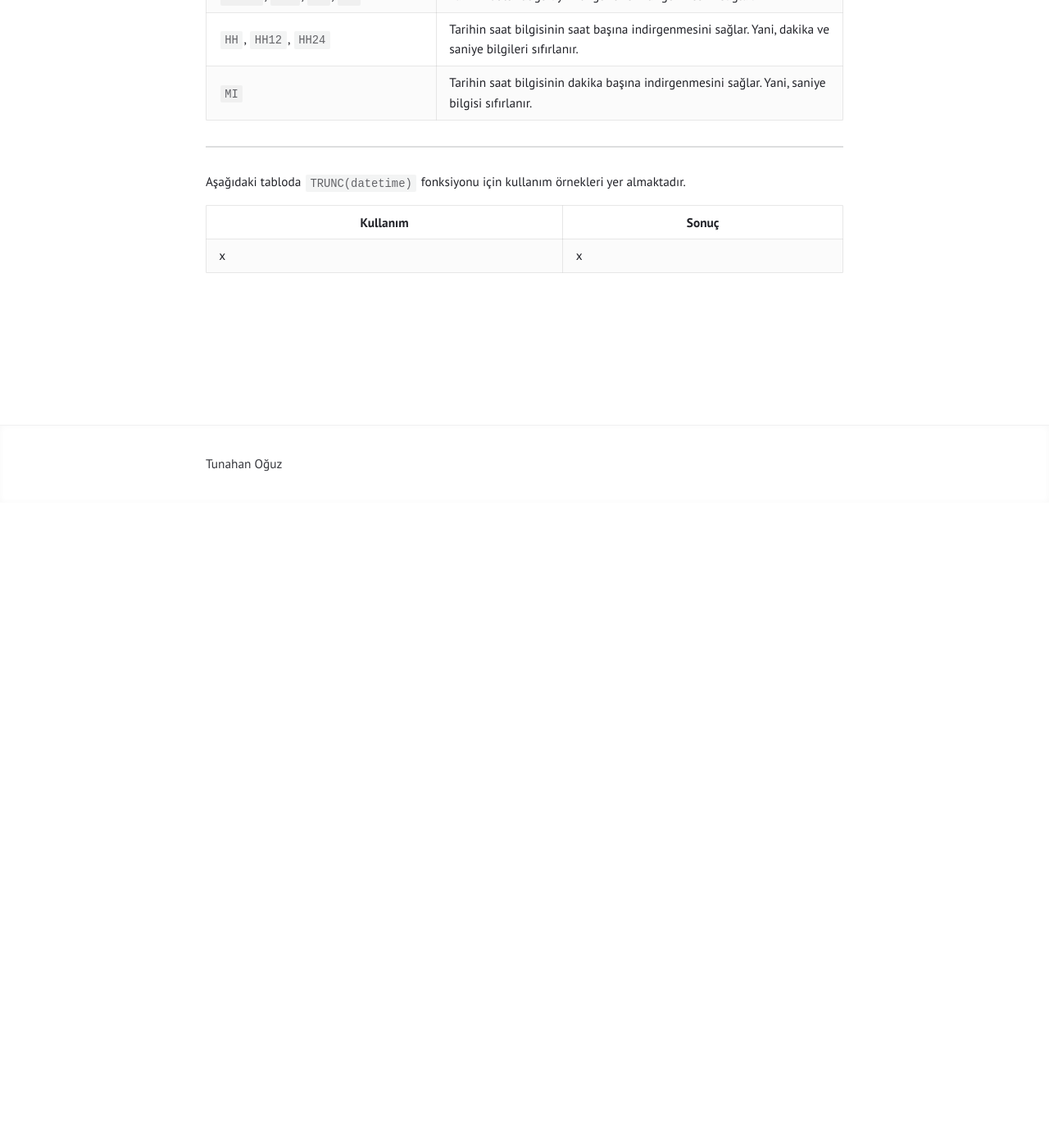
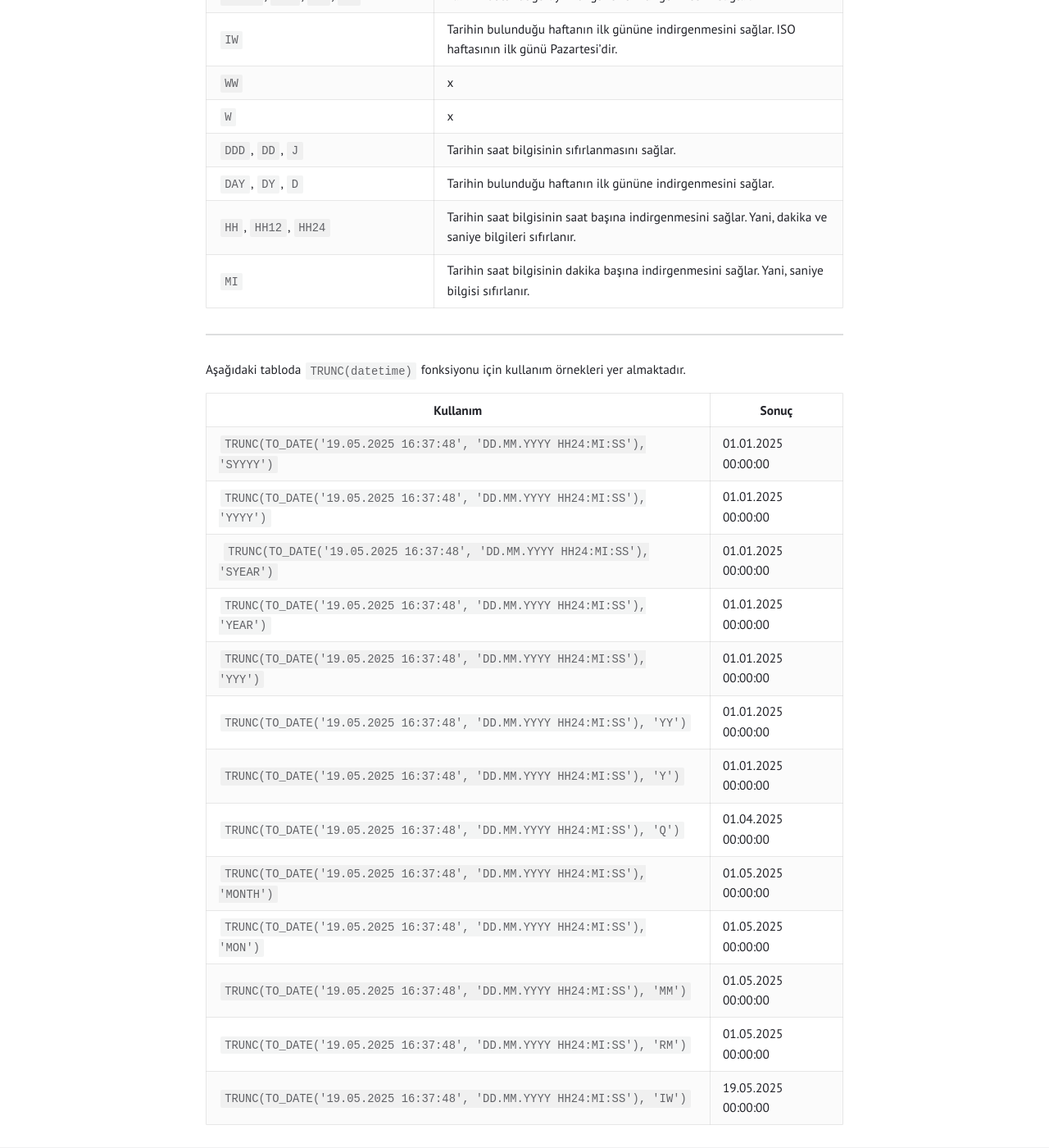
Before and after one commit to tunahanoguz/tunahanoguz.github.io, a Jekyll site: the page built from _posts/2025-05-27-oracle-trunc-datetime-fonksiyonu.md, in a window 1280 px wide and 1400 px high, scrolled down 787 px. Shown: the whole window at 82% size. Built offline with Jekyll 4.4.1, drawn with Linux system fonts in a browser that asks for light colours; before the commit the page ends 1242 px from its top, so only the background shows below that.

Commit message:
Update 2025-05-27-oracle-trunc-datetime-fonksiyonu.md

```diff
--- a/_posts/2025-05-27-oracle-trunc-datetime-fonksiyonu.md
+++ b/_posts/2025-05-27-oracle-trunc-datetime-fonksiyonu.md
@@ -22,9 +22,14 @@ Aşağıdaki tabloda bu fonksiyon için kullanılabilecek formatlar ve açıklam
 
 | Format                                             | Açıklama                                                                                                |
 |----------------------------------------------------|---------------------------------------------------------------------------------------------------------|
-| `SYYYY`, `YYYY`, `YEAR`, `SYEAR`, `YYY`, `YY`, `Y` | Tarihin yılın ilk gününe indirgenmesini sağlar.                                                         |
+| `SYYYY`, `YYYY`, `SYEAR`, `YEAR`, `YYY`, `YY`, `Y` | Tarihin yılın ilk gününe indirgenmesini sağlar.                                                         |
 | `Q`                                                | Tarihin bulunduğu çeyreğin ilk gününe indirgenmesini sağlar.                                            |
 | `MONTH`, `MON`, `MM`, `RM`                         | Tarihin bulunduğu ayın ilk gününe indirgenmesini sağlar.                                                |
+| `IW`                                               | Tarihin bulunduğu haftanın ilk gününe indirgenmesini sağlar.	ISO haftasının ilk günü Pazartesi'dir.     |
+| `WW`                                               | x                                                                                                       |
+| `W`                                                | x                                                                                                       |
+| `DDD`, `DD`, `J`                                   | Tarihin saat bilgisinin sıfırlanmasını sağlar.                                                          |
+| `DAY`, `DY`, `D`                                   | Tarihin bulunduğu haftanın ilk gününe indirgenmesini sağlar.                                            |
 | `HH`, `HH12`, `HH24`                               | Tarihin saat bilgisinin saat başına indirgenmesini sağlar. Yani, dakika ve saniye bilgileri sıfırlanır. |
 | `MI`                                               | Tarihin saat bilgisinin dakika başına indirgenmesini sağlar. Yani, saniye bilgisi sıfırlanır.           |
 
@@ -32,6 +37,18 @@ Aşağıdaki tabloda bu fonksiyon için kullanılabilecek formatlar ve açıklam
 
 Aşağıdaki tabloda `TRUNC(datetime)` fonksiyonu için kullanım örnekleri yer almaktadır.
 
-| Kullanım | Sonuç |
-|----------|-------|
-| x        | x     |
+| Kullanım                                                                  | Sonuç               |
+|---------------------------------------------------------------------------|---------------------|
+| `TRUNC(TO_DATE('19.05.2025 16:37:48', 'DD.MM.YYYY HH24:MI:SS'), 'SYYYY')` | 01.01.2025 00:00:00 |
+| `TRUNC(TO_DATE('19.05.2025 16:37:48', 'DD.MM.YYYY HH24:MI:SS'), 'YYYY')`  | 01.01.2025 00:00:00 |
+| `TRUNC(TO_DATE('19.05.2025 16:37:48', 'DD.MM.YYYY HH24:MI:SS'), 'SYEAR')` | 01.01.2025 00:00:00 |
+| `TRUNC(TO_DATE('19.05.2025 16:37:48', 'DD.MM.YYYY HH24:MI:SS'), 'YEAR')`  | 01.01.2025 00:00:00 |
+| `TRUNC(TO_DATE('19.05.2025 16:37:48', 'DD.MM.YYYY HH24:MI:SS'), 'YYY')`   | 01.01.2025 00:00:00 |
+| `TRUNC(TO_DATE('19.05.2025 16:37:48', 'DD.MM.YYYY HH24:MI:SS'), 'YY')`    | 01.01.2025 00:00:00 |
+| `TRUNC(TO_DATE('19.05.2025 16:37:48', 'DD.MM.YYYY HH24:MI:SS'), 'Y')`     | 01.01.2025 00:00:00 |
+| `TRUNC(TO_DATE('19.05.2025 16:37:48', 'DD.MM.YYYY HH24:MI:SS'), 'Q')`     | 01.04.2025 00:00:00 |
+| `TRUNC(TO_DATE('19.05.2025 16:37:48', 'DD.MM.YYYY HH24:MI:SS'), 'MONTH')` | 01.05.2025 00:00:00 |
+| `TRUNC(TO_DATE('19.05.2025 16:37:48', 'DD.MM.YYYY HH24:MI:SS'), 'MON')`   | 01.05.2025 00:00:00 |
+| `TRUNC(TO_DATE('19.05.2025 16:37:48', 'DD.MM.YYYY HH24:MI:SS'), 'MM')`    | 01.05.2025 00:00:00 |
+| `TRUNC(TO_DATE('19.05.2025 16:37:48', 'DD.MM.YYYY HH24:MI:SS'), 'RM')`    | 01.05.2025 00:00:00 |
+| `TRUNC(TO_DATE('19.05.2025 16:37:48', 'DD.MM.YYYY HH24:MI:SS'), 'IW')`    | 19.05.2025 00:00:00 |
```
